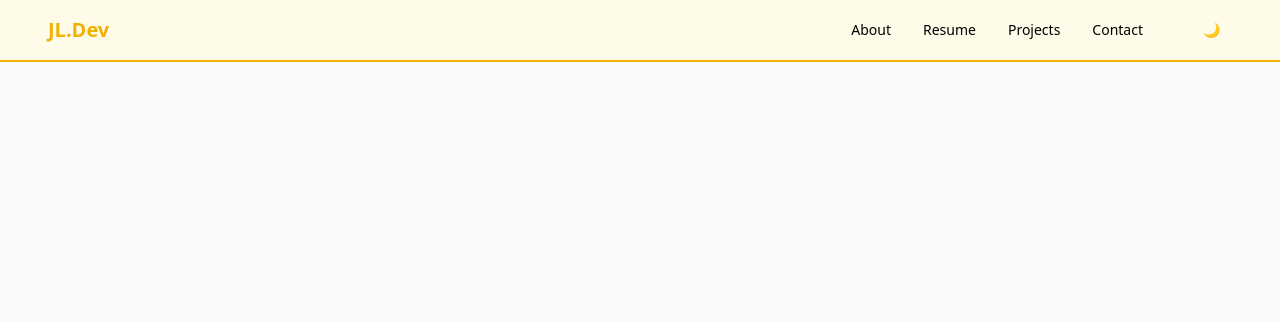
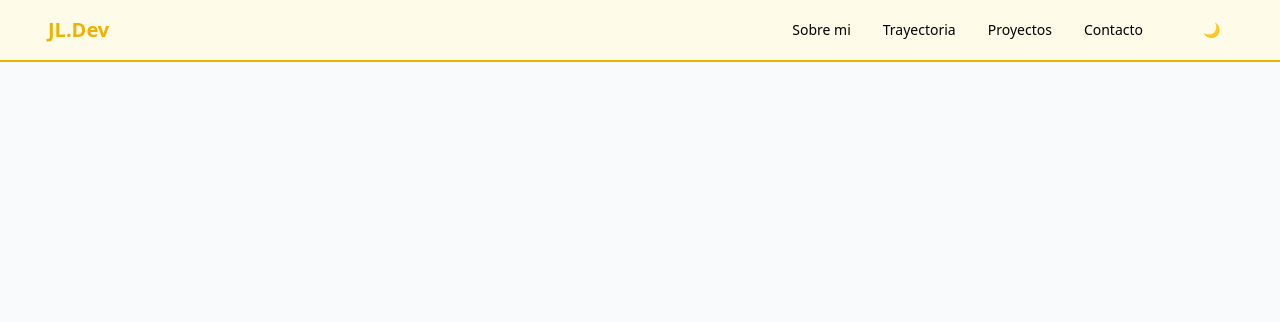
Before and after one commit to jenDevelopez/astro_portfolio, an Astro site: page / in a window 1280 px wide. Shown: the top 322 px of the page. Built offline with nearby package versions, Linux system fonts and the light colour scheme; Astro itself is replaced by a stand-in of ours.

Commit message:
Menu del componente navbar corregido

```diff
--- a/src/components/Navbar.astro
+++ b/src/components/Navbar.astro
@@ -14,10 +14,10 @@
 
     <!-- Menú escritorio -->
     <ul id="menu" class="hidden md:flex gap-8 text-sm font-medium">
-      <li><a href="#about" class="hover:text-yellow-500">About</a></li>
-      <li><a href="#resume" class="hover:text-yellow-500">Resume</a></li>
-      <li><a href="#projects" class="hover:text-yellow-500">Projects</a></li>
-      <li><a href="#contact" class="hover:text-yellow-500">Contact</a></li>
+      <li><a href="#about" class="hover:text-yellow-500">Sobre mi</a></li>
+      <li><a href="#resume" class="hover:text-yellow-500">Trayectoria</a></li>
+      <li><a href="#projects" class="hover:text-yellow-500">Proyectos</a></li>
+      <li><a href="#contact" class="hover:text-yellow-500">Contacto</a></li>
       <li>
         <button
           id="theme-toggle"
@@ -34,10 +34,10 @@
     id="mobile-menu"
     class="hidden md:hidden flex-col items-center gap-6 px-6 py-6 bg-yellow-50 dark:bg-[#1A1A1A] text-lg"
   >
-    <a href="#about" class="hover:text-yellow-500">About</a>
-    <a href="#resume" class="hover:text-yellow-500">Resume</a>
-    <a href="#projects" class="hover:text-yellow-500">Projects</a>
-    <a href="#contact" class="hover:text-yellow-500">Contact</a>
+    <a href="#about" class="hover:text-yellow-500">Sobre mi</a>
+    <a href="#resume" class="hover:text-yellow-500">Trayectoria</a>
+    <a href="#projects" class="hover:text-yellow-500">Proyectos</a>
+    <a href="#contact" class="hover:text-yellow-500">Contacto</a>
 
    <button
           id="theme-toggle-mobile"
```
